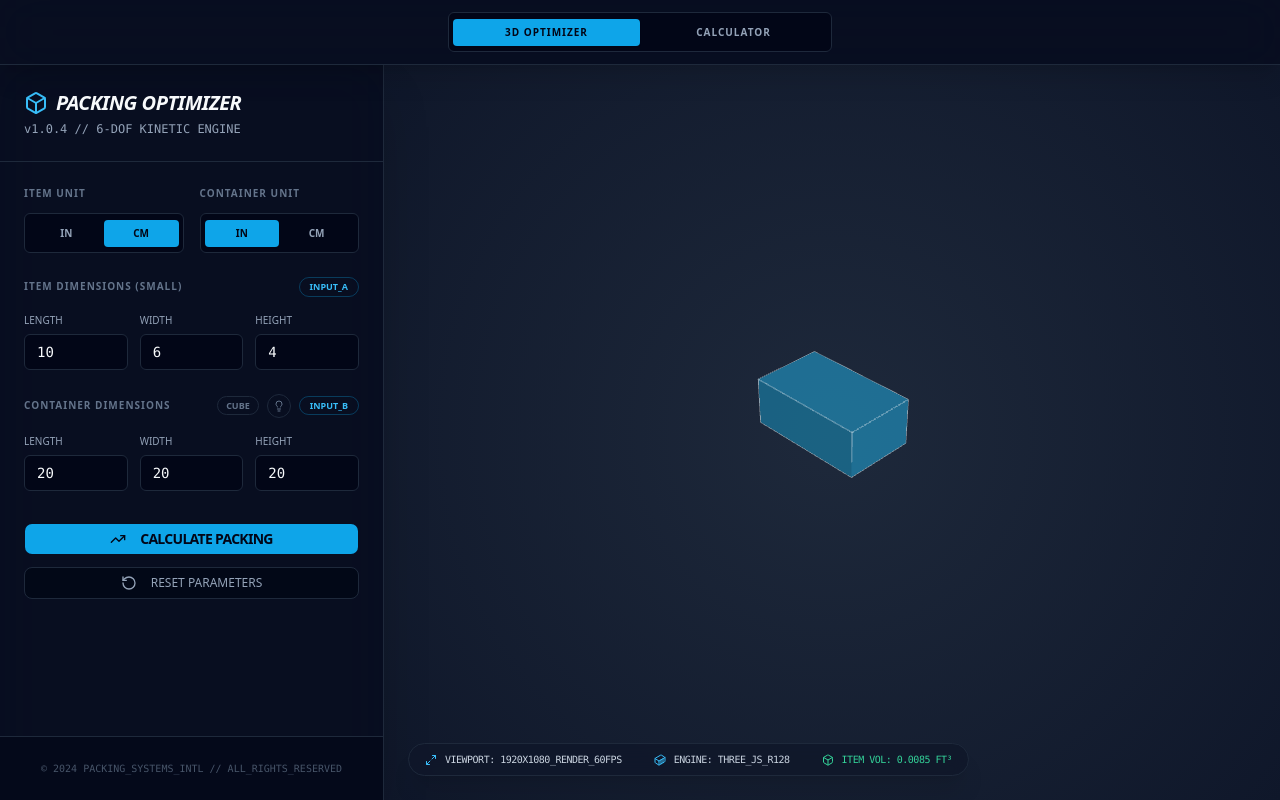
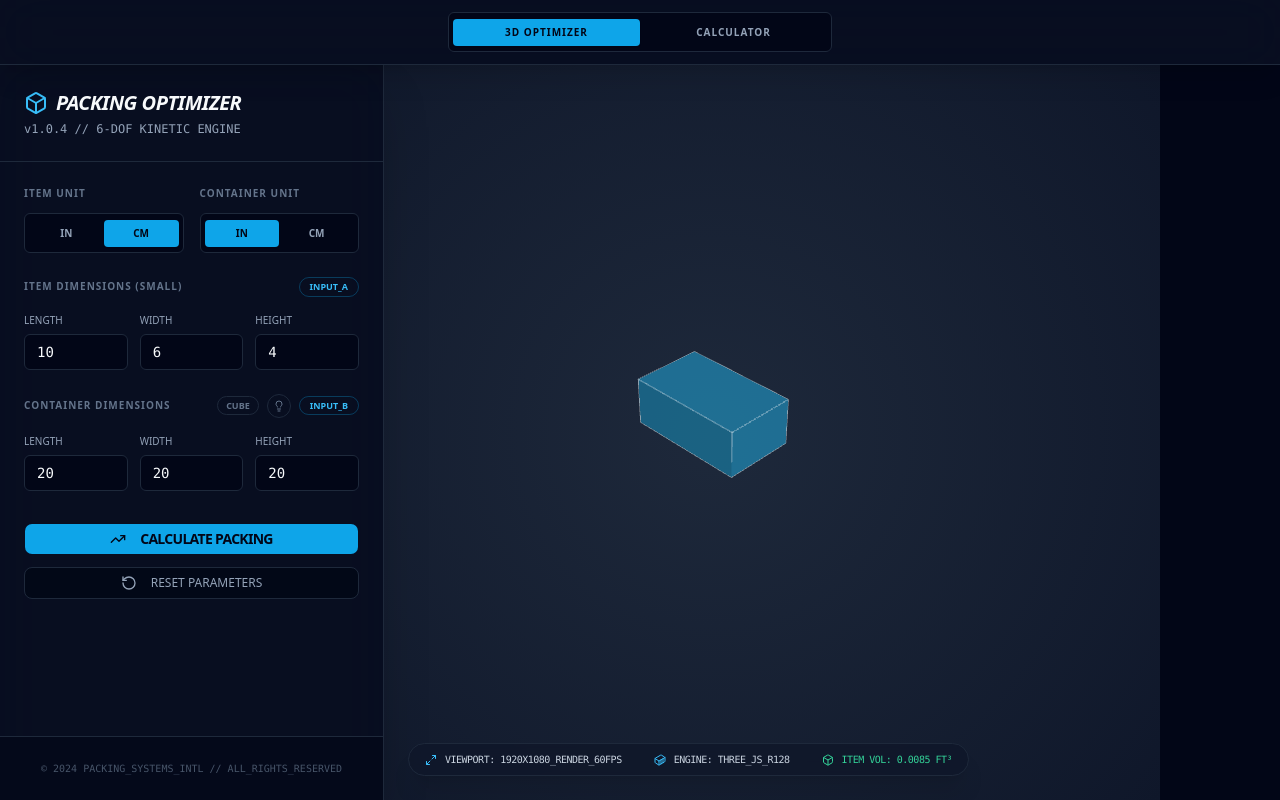
Before and after one commit to sadesthetic/3d-box-visualizer, a React (Vite) app: page / in a window 1280 px wide. Built offline with nearby package versions, Linux system fonts and the light colour scheme.

Commit message:
feat: disable 3D pan and shift container permanently left

```diff
--- a/src/App.tsx
+++ b/src/App.tsx
@@ -271,7 +271,8 @@ export default function App() {
       {/* Main Viewport - Top half on mobile */}
       <main className="w-full h-[45vh] md:h-auto md:flex-1 relative shrink-0 overflow-hidden">
         <motion.div
-          animate={{ x: showResult ? -80 : 0 }}
+          initial={{ x: -120 }}
+          animate={{ x: -120 }}
           transition={{ type: "spring", damping: 20, stiffness: 100 }}
           className="w-full h-full"
         >
--- a/src/components/Visualizer.tsx
+++ b/src/components/Visualizer.tsx
@@ -64,6 +64,7 @@ export function Visualizer({ item, container, result, unit, itemUnit, highlightC
     // CONTROLS
     const controls = new OrbitControls(camera, renderer.domElement);
     controls.enableDamping = true;
+    controls.enablePan = false;
     controlsRef.current = controls;
 
     // RESIZE HANDLER
```
